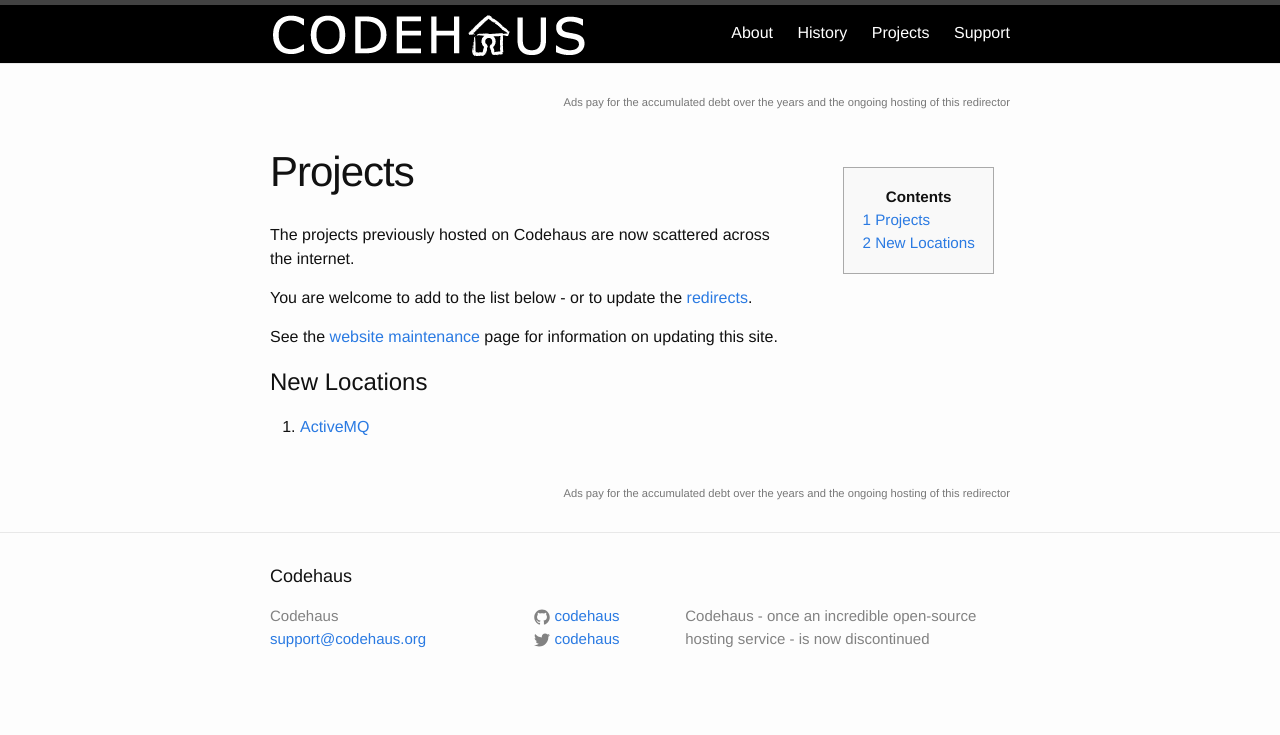
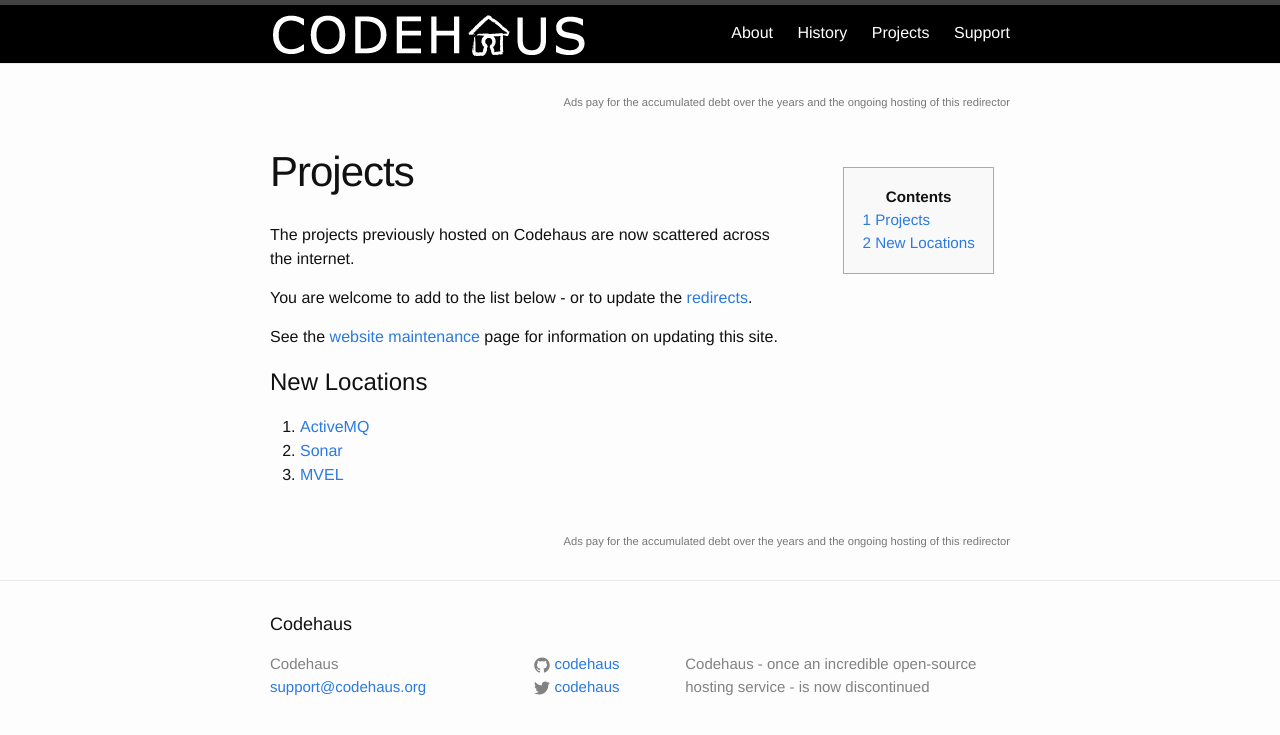
Before and after one commit to codehaus/www-codehaus-org, a Jekyll site: the page built from app/projects.md, in a window 1280 px wide. Shown: the top 735 px of the page. Built offline with Jekyll 4.4.1, drawn with Linux system fonts in a browser that asks for light colours.

Commit message:
Add some more projects

```diff
--- a/app/projects.md
+++ b/app/projects.md
@@ -16,3 +16,5 @@
 # New Locations
 
 1. <a href='https://activemq.apache.org/'>ActiveMQ</a>
+1. <a href='http://sonarqube.org/'>Sonar</a>
+1. <a href='https://github.com/mvel/mvel'>MVEL</a>
```
